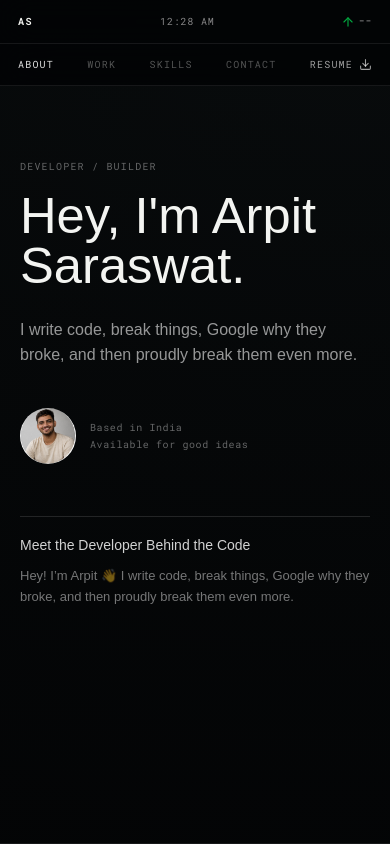
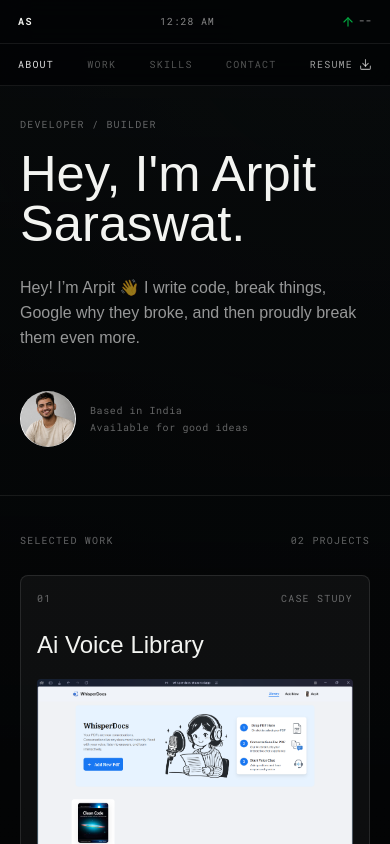
Before and after one commit to arpit10128/Portfolio, a React (Vite) app: page / in a window 390 px wide. Shown: the top 844 px of the page. Built offline with nearby package versions, Linux system fonts and the light colour scheme; no server answers; a web font is replaced by a local one.

Commit message:
fix padding issue

```diff
--- a/src/components/MobileLayout.jsx
+++ b/src/components/MobileLayout.jsx
@@ -45,12 +45,10 @@ const MobileLayout = () => {
   }, []);
 
   const scrollTo = (id) => {
-    document
-      .getElementById(id)
-      ?.scrollIntoView({
-        behavior: "smooth",
-        block: "start",
-      });
+    document.getElementById(id)?.scrollIntoView({
+      behavior: "smooth",
+      block: "start",
+    });
   };
 
   return (
@@ -94,8 +92,7 @@ const MobileLayout = () => {
           </p>
           <h1>Hey, I'm Arpit Saraswat.</h1>
           <p className="mobile-lede">
-            I write code, break things, Google why they
-            broke, and then proudly break them even more.
+            {aboutFile?.description?.[0]}
           </p>
           <div className="mobile-profile-row">
             <img
@@ -108,10 +105,6 @@ const MobileLayout = () => {
                 Available for good ideas
               </p>
             </div>
-          </div>
-          <div className="mobile-about-note">
-            <p>{aboutFile?.subtitle}</p>
-            <p>{aboutFile?.description?.[0]}</p>
           </div>
         </section>
 
--- a/src/index.css
+++ b/src/index.css
@@ -704,13 +704,13 @@ body {
 
   .mobile-section {
     scroll-margin-top: 92px;
-    padding: 58px 20px;
+    padding: 38px 20px;
     border-bottom: 1px solid rgba(255, 255, 255, 0.08);
   }
 
   .mobile-hero {
-    min-height: calc(100dvh - 86px);
-    padding-top: 74px;
+    padding-top: 32px;
+    padding-bottom: 48px;
   }
 
   .mobile-kicker,
```
